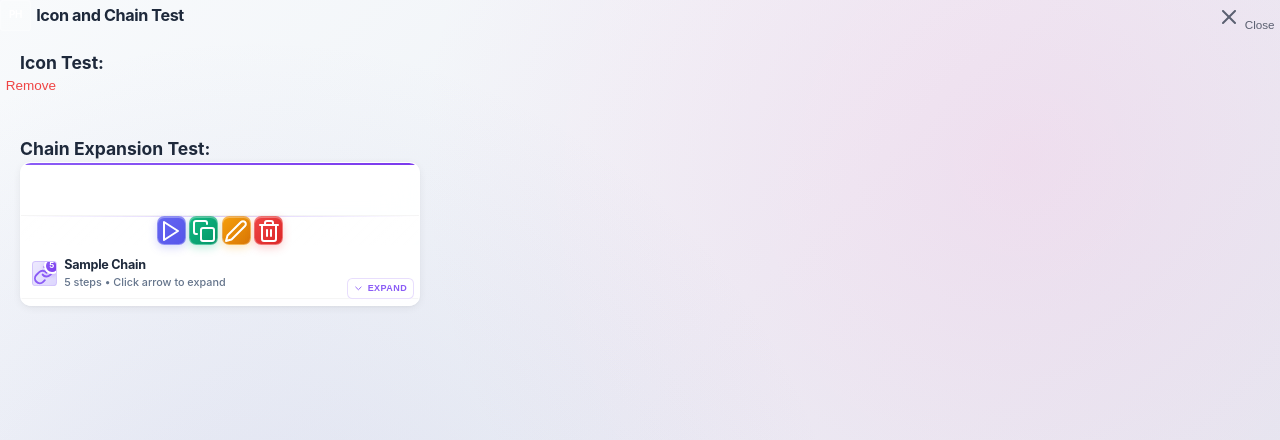
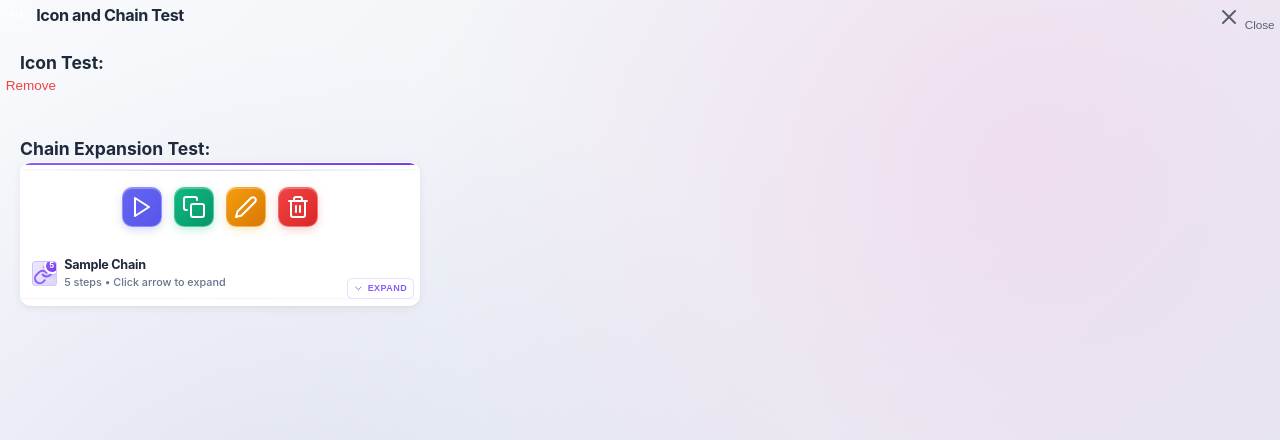
Before and after one commit to timsamart/easyprompt, a browser extension: page test-simple.html in a window 1280 px wide. Drawn offline with Linux system fonts and the light colour scheme.

Commit message:
Refine panel styles for improved layout and consistency: Adjusted padding, dimensions, and alignment for header and action button elements. Enhanced button sizes and border radius for a more modern appearance, ensuring better visual hierarchy and user experience.

```diff
--- a/panel-styles.css
+++ b/panel-styles.css
@@ -494,8 +494,9 @@ h1::before {
   position: relative;
   display: flex;
   justify-content: center;
-  gap: var(--space-2);
-  padding: var(--space-4) var(--space-6) var(--space-5) var(--space-6);
+  align-items: center;
+  gap: 12px;
+  padding: 16px 20px 18px 20px;
   background: linear-gradient(135deg, rgba(255, 255, 255, 0.8), rgba(255, 255, 255, 0.95));
   backdrop-filter: blur(8px);
   border-top: 1px solid rgba(0, 0, 0, 0.04);
@@ -503,6 +504,7 @@ h1::before {
   margin-top: auto;
   opacity: 1;
   transition: all 0.2s ease;
+  min-height: 76px;
 }
 
 .card-actions::before {
@@ -534,13 +536,15 @@ h1::before {
 }
 
 .card-action-btn {
-  width: calc(32px * var(--scale-factor));
-  height: calc(32px * var(--scale-factor));
+  width: 40px;
+  height: 40px;
+  min-width: 40px;
+  min-height: 40px;
   padding: 0;
-  font-size: calc(13px * var(--scale-factor));
+  font-size: 14px;
   font-weight: 600;
   border: 1px solid rgba(255, 255, 255, 0.6);
-  border-radius: calc(8px * var(--scale-factor));
+  border-radius: 10px;
   cursor: pointer;
   background: rgba(255, 255, 255, 0.9);
   color: var(--text-secondary);
@@ -554,6 +558,7 @@ h1::before {
   backdrop-filter: blur(8px);
   position: relative;
   overflow: hidden;
+  flex-shrink: 0;
 }
 
 .card-action-btn::before {
```
